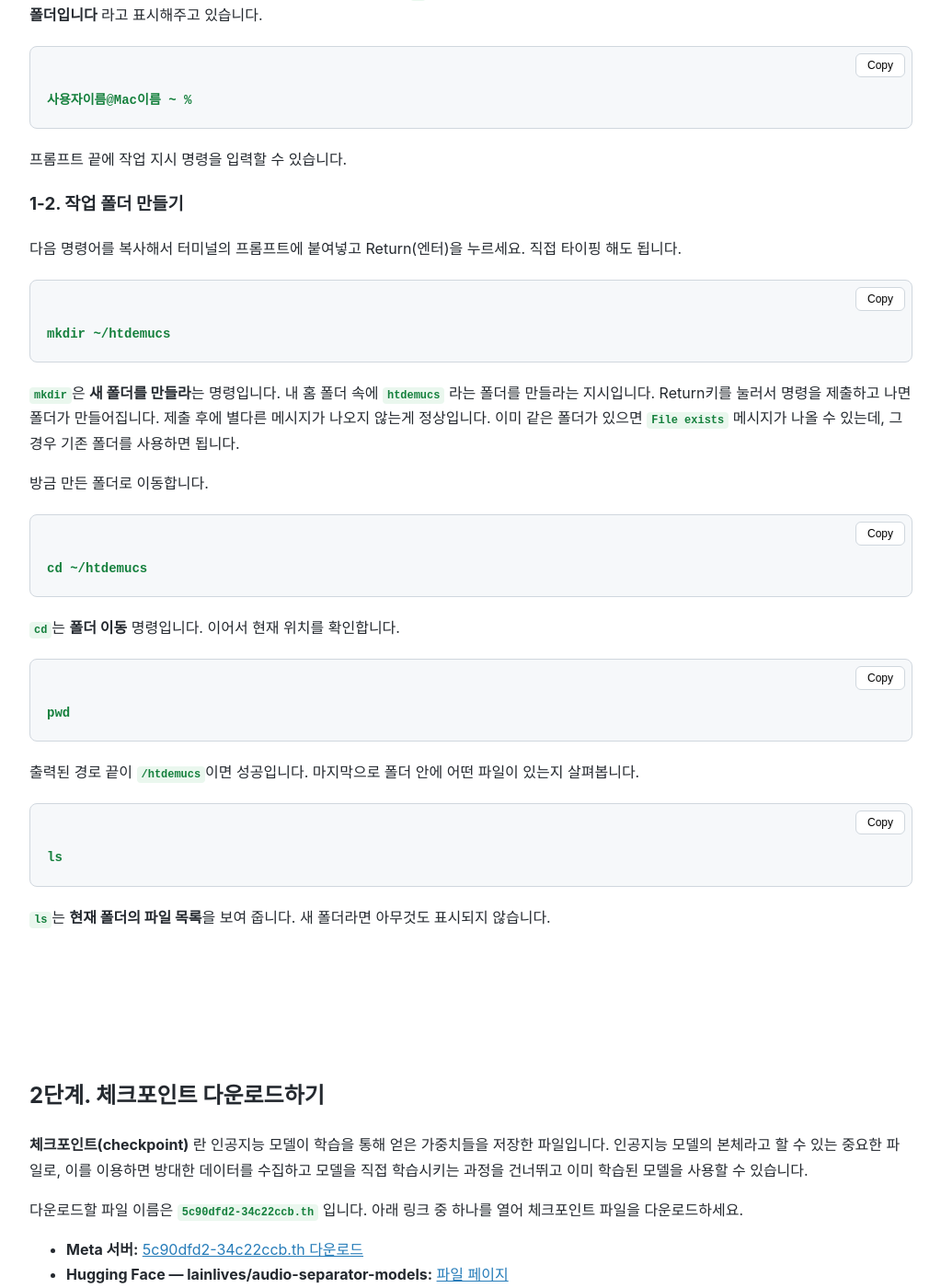
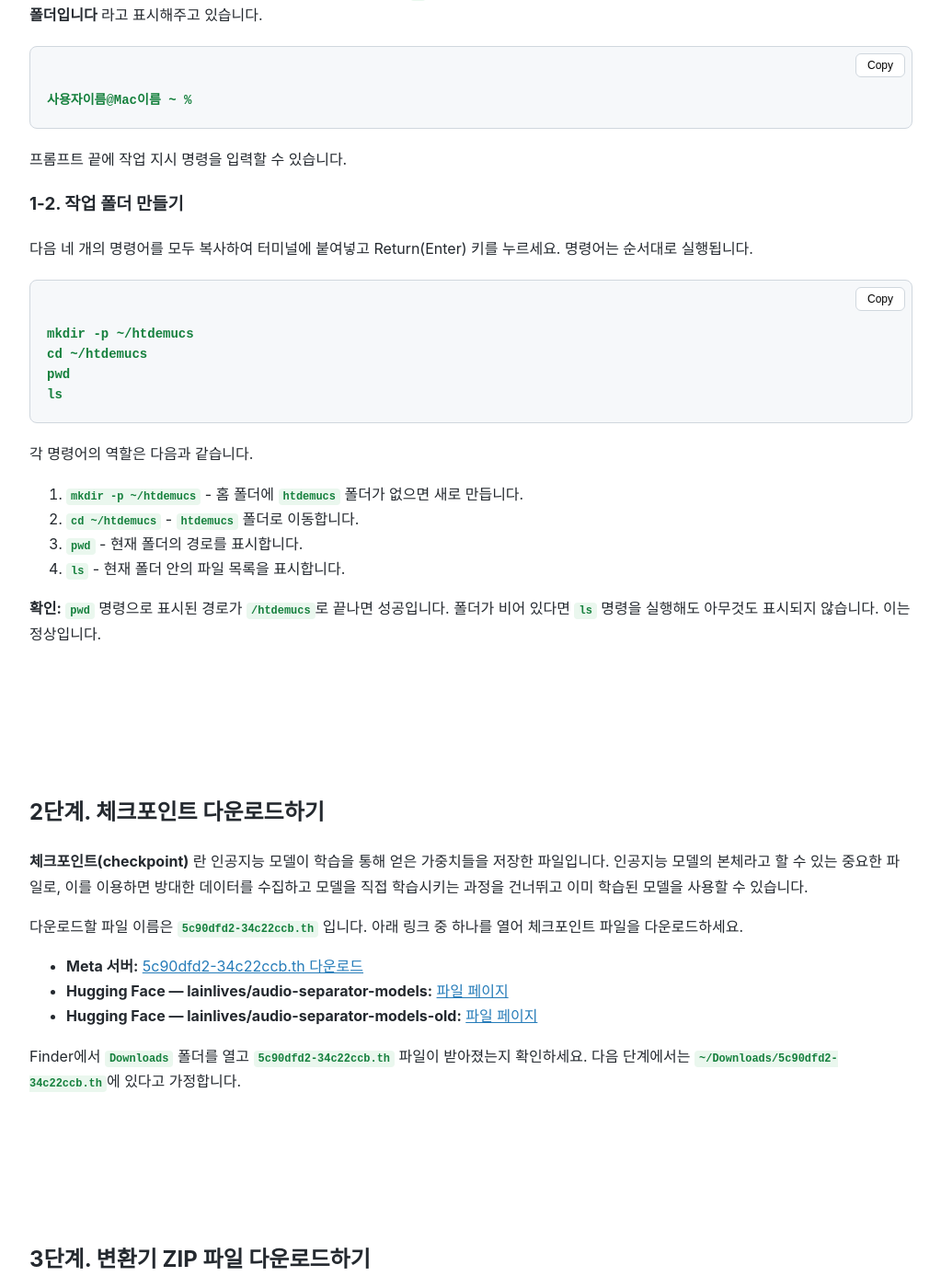
Before and after one commit to kurtzfordaudio-rocknroll/kurtzfordaudio-rocknroll.github.io, a Jekyll site: the page built from kr.md, in a window 1280 px wide and 1400 px high, scrolled down 2970 px. Shown: the whole window at 92% size, without its empty margins (128-1151 px from the left). Built offline with Jekyll 4.4.1, drawn with Linux system fonts in a browser that asks for light colours.

Commit message:
Commands aggregated

````diff
--- a/kr.md
+++ b/kr.md
@@ -115,33 +115,23 @@
 
 ### 1-2. 작업 폴더 만들기
 
-다음 명령어를 복사해서 터미널의 프롬프트에 붙여넣고 Return(엔터)을 누르세요. 직접 타이핑 해도 됩니다.
+다음 네 개의 명령어를 모두 복사하여 터미널에 붙여넣고 Return(Enter) 키를 누르세요. 명령어는 순서대로 실행됩니다.
 
-```
-mkdir ~/htdemucs
-```
-
-`mkdir`은 **새 폴더를 만들라**는 명령입니다. 내 홈 폴더 속에 `htdemucs` 라는 폴더를 만들라는 지시입니다. Return키를 눌러서 명령을 제출하고 나면 폴더가 만들어집니다. 제출 후에 별다른 메시지가 나오지 않는게 정상입니다. 이미 같은 폴더가 있으면 `File exists` 메시지가 나올 수 있는데, 그 경우 기존 폴더를 사용하면 됩니다.
-
-방금 만든 폴더로 이동합니다.
-
-```
+```bash
+mkdir -p ~/htdemucs
 cd ~/htdemucs
-```
-
-`cd`는 **폴더 이동** 명령입니다. 이어서 현재 위치를 확인합니다.
-
-```
 pwd
-```
-
-출력된 경로 끝이 `/htdemucs`이면 성공입니다. 마지막으로 폴더 안에 어떤 파일이 있는지 살펴봅니다.
-
-```
 ls
 ```
 
-`ls`는 **현재 폴더의 파일 목록**을 보여 줍니다. 새 폴더라면 아무것도 표시되지 않습니다.
+각 명령어의 역할은 다음과 같습니다.
+
+1. `mkdir -p ~/htdemucs` - 홈 폴더에 `htdemucs` 폴더가 없으면 새로 만듭니다.
+2. `cd ~/htdemucs` - `htdemucs` 폴더로 이동합니다.
+3. `pwd` - 현재 폴더의 경로를 표시합니다.
+4. `ls` - 현재 폴더 안의 파일 목록을 표시합니다.
+
+**확인:** `pwd` 명령으로 표시된 경로가 `/htdemucs`로 끝나면 성공입니다. 폴더가 비어 있다면 `ls` 명령을 실행해도 아무것도 표시되지 않습니다. 이는 정상입니다.
 
 ---
 
````
Also changed, not shown: jp.md (+11 -21 lines).
